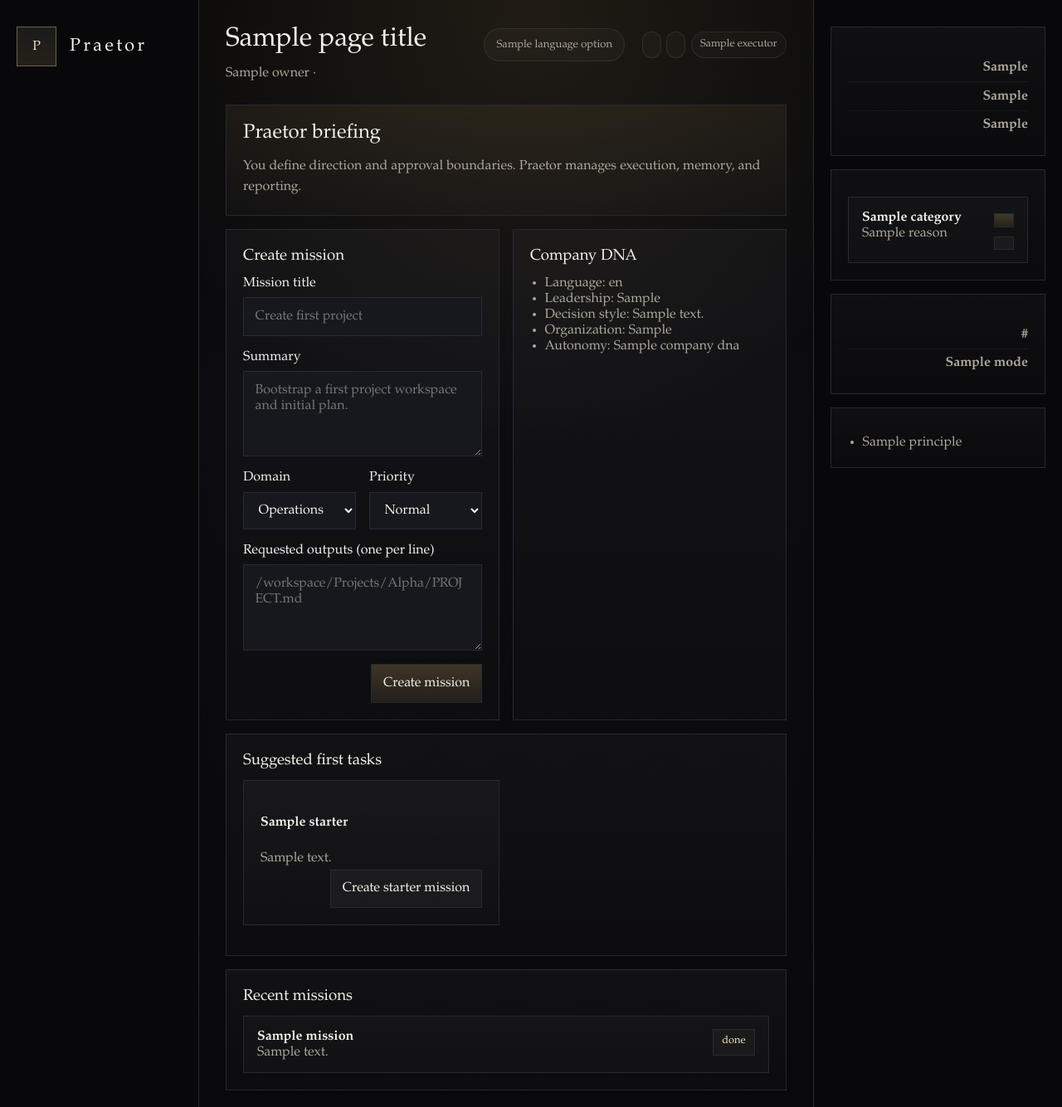
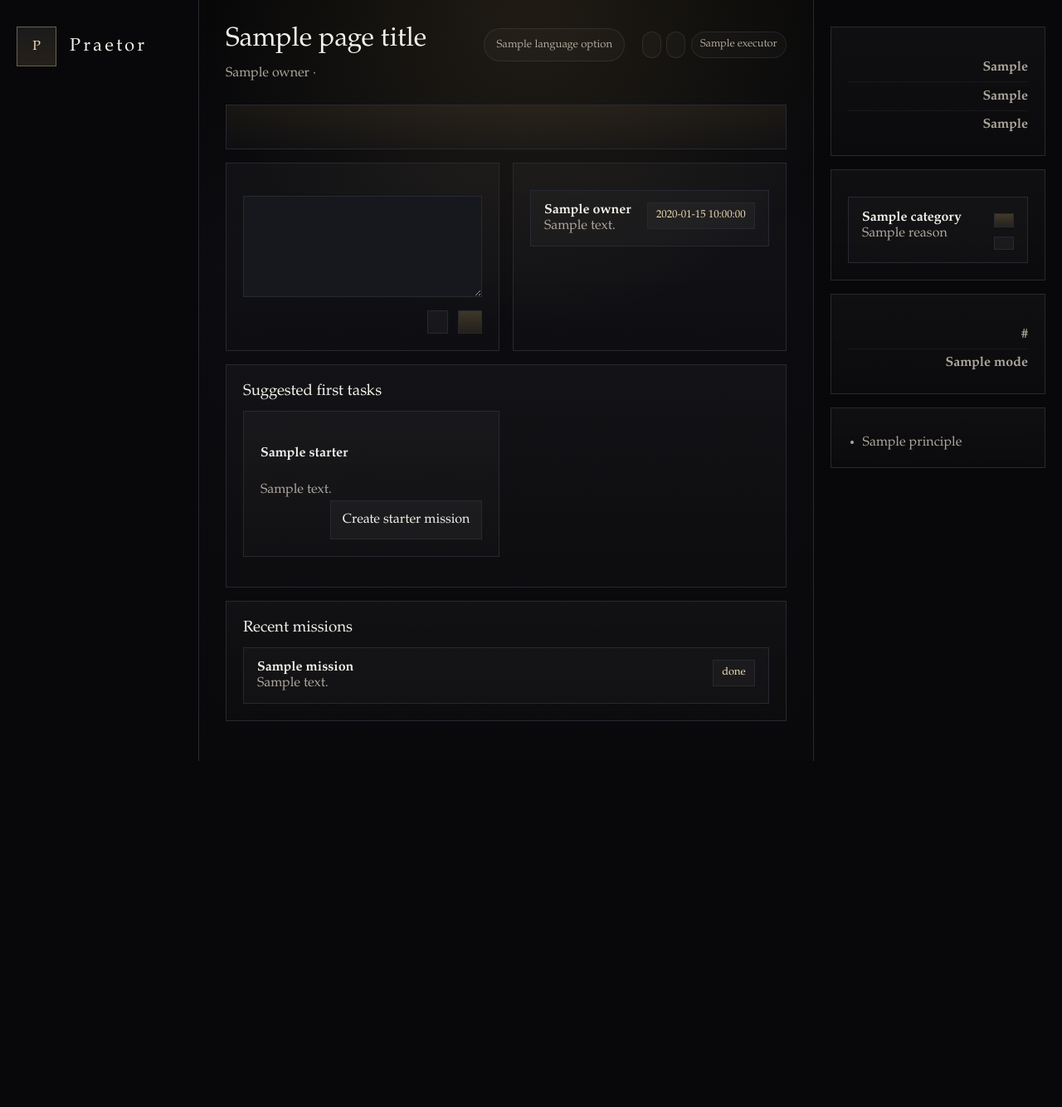
Before and after one commit to chaochungkuo/praetor, a FastAPI app: template apps/api/praetor_api/templates/praetor.html in a window 1280 px wide. Shown: the top 1334 px of the page at 83% size. After the commit the page ends 917 px from the top, so only its background shows below. Run offline with FastAPI, Linux system fonts and the light colour scheme; the template is opened without the code that fills it: most values are stand-ins (such as "Sample title", 1, 10 or a date in 2020); parts of the project's set-up code (start-up, migrations or seed data) failed here and were passed over.

Commit message:
Make Praetor briefing CEO-first

```diff
--- a/apps/api/praetor_api/static/praetor.css
+++ b/apps/api/praetor_api/static/praetor.css
@@ -332,6 +332,8 @@
 .actions {
   display: flex;
   justify-content: flex-end;
+  gap: 0.75rem;
+  flex-wrap: wrap;
 }
 .inline-actions {
   display: flex;
--- a/apps/api/praetor_api/templates/praetor.html
+++ b/apps/api/praetor_api/templates/praetor.html
@@ -276,56 +276,42 @@
     </script>
   {% else %}
     <section class="panel hero">
-      <h2>Praetor briefing</h2>
-      <p>You define direction and approval boundaries. Praetor manages execution, memory, and reporting.</p>
+      <h2>{{ t("praetor_briefing_title") }}</h2>
+      <p>{{ t("praetor_briefing_desc") }}</p>
     </section>
     <section class="grid two">
       <section class="panel">
-        <h3>Create mission</h3>
-        <form class="form-grid" method="post" action="/app/missions">
+        <h3>{{ t("ceo_chat") }}</h3>
+        <p class="muted">{{ t("ceo_chat_desc") }}</p>
+        <form class="form-grid" method="post" action="/app/ceo/conversation">
           <input type="hidden" name="csrf_token" value="{{ csrf_token }}" />
           <label class="full">
-            <span>Mission title</span>
-            <input type="text" name="title" placeholder="Create first project" required />
-          </label>
-          <label class="full">
-            <span>Summary</span>
-            <textarea name="summary" rows="4" placeholder="Bootstrap a first project workspace and initial plan."></textarea>
-          </label>
-          <label>
-            <span>Domain</span>
-            <select name="domain">
-              <option value="operations">Operations</option>
-              <option value="development">Development</option>
-              <option value="finance">Finance</option>
-            </select>
-          </label>
-          <label>
-            <span>Priority</span>
-            <select name="priority">
-              <option value="normal">Normal</option>
-              <option value="high">High</option>
-              <option value="critical">Critical</option>
-            </select>
-          </label>
-          <label class="full">
-            <span>Requested outputs (one per line)</span>
-            <textarea name="requested_outputs" rows="4" placeholder="/workspace/Projects/Alpha/PROJECT.md"></textarea>
+            <span>{{ t("message_to_ceo") }}</span>
+            <textarea name="body" rows="5" placeholder="{{ t('message_to_ceo_placeholder') }}" required></textarea>
           </label>
           <div class="full actions">
-            <button type="submit">Create mission</button>
+            <a class="small-button" href="/office">{{ t("open_chairman_office") }}</a>
+            <button type="submit">{{ t("send_to_ceo") }}</button>
           </div>
         </form>
       </section>
       <section class="panel">
-        <h3>Company DNA</h3>
-        <ul class="compact-list">
-          <li>Language: {{ settings.company_dna.language }}</li>
-          <li>Leadership: {{ settings.company_dna.leadership_style }}</li>
-          <li>Decision style: {{ settings.company_dna.decision_style }}</li>
-          <li>Organization: {{ settings.company_dna.organization_style }}</li>
-          <li>Autonomy: {{ settings.company_dna.autonomy_mode }}</li>
-        </ul>
+        <h3>{{ t("recent_ceo_conversation") }}</h3>
+        {% if ceo_messages %}
+          <div class="list">
+            {% for message in ceo_messages[-6:] %}
+              <div class="list-row">
+                <div>
+                  <strong>{{ "CEO" if message.role == "ceo" else settings.owner.name }}</strong>
+                  <div class="muted">{{ message.body }}</div>
+                </div>
+                <span class="status">{{ format_time(message.created_at) }}</span>
+              </div>
+            {% endfor %}
+          </div>
+        {% else %}
+          <p class="muted">{{ t("no_ceo_messages") }}</p>
+        {% endif %}
       </section>
     </section>
     <section class="panel">
--- a/apps/api/praetor_api/ui.py
+++ b/apps/api/praetor_api/ui.py
@@ -20,6 +20,7 @@
 )
 from .models import (
     ApprovalCreateRequest,
+    ConversationCreateRequest,
     LoginRequest,
     MissionContinueRequest,
     MissionCreateRequest,
@@ -71,6 +72,17 @@
         "approve": "Approve",
         "reject": "Reject",
         "runtime": "Runtime",
+        "praetor_briefing_title": "Praetor briefing",
+        "praetor_briefing_desc": "Talk to the CEO first. Praetor can turn the conversation into missions, approvals, memory, or staffing plans when needed.",
+        "ceo_chat": "Chat with CEO",
+        "ceo_chat_desc": "Use this as the chairman's instruction channel. For the full office view with mission telemetry and voice input, open the Chairman's Office.",
+        "message_to_ceo": "Message to CEO",
+        "message_to_ceo_placeholder": "Tell the CEO what you want to understand, decide, remember, or turn into a mission.",
+        "send_to_ceo": "Send to CEO",
+        "open_chairman_office": "Open Chairman's Office",
+        "recent_ceo_conversation": "Recent CEO conversation",
+        "no_ceo_messages": "No CEO conversation yet.",
+        "ceo_message_sent": "CEO replied.",
         "runtime_settings": "Runtime settings",
         "runtime_settings_desc": "Choose the model runtime Praetor should use. API keys are stored locally as private secret files and are never displayed after saving.",
         "runtime_settings_saved": "Runtime settings saved.",
@@ -318,6 +330,17 @@
         "approve": "批准",
         "reject": "拒絕",
         "runtime": "執行環境",
+        "praetor_briefing_title": "Praetor 簡報",
+        "praetor_briefing_desc": "先跟 CEO 對話。Praetor 會在需要時把對話轉成任務、批准請求、公司記憶或 AI 編組計畫。",
+        "ceo_chat": "與 CEO 對話",
+        "ceo_chat_desc": "這裡是董事長的指令通道。若要看完整辦公室、任務遙測與語音輸入，請進入董事長辦公室。",
+        "message_to_ceo": "給 CEO 的訊息",
+        "message_to_ceo_placeholder": "告訴 CEO 你想了解、決定、記住，或轉成任務的事情。",
+        "send_to_ceo": "送給 CEO",
+        "open_chairman_office": "進入董事長辦公室",
+        "recent_ceo_conversation": "最近 CEO 對話",
+        "no_ceo_messages": "目前尚無 CEO 對話。",
+        "ceo_message_sent": "CEO 已回覆。",
         "runtime_settings": "執行環境設定",
         "runtime_settings_desc": "選擇 Praetor 要使用的模型執行環境。API key 會以私密檔案保存在本機，不會在儲存後回顯。",
         "runtime_settings_saved": "執行環境設定已儲存。",
@@ -952,12 +975,14 @@
     service = request.app.state.ctx.service
     settings = ctx["settings"]
     missions = service.list_missions() if settings is not None else []
+    ceo_messages = service.list_ceo_messages(limit=8) if settings is not None else []
     return templates.TemplateResponse(
         request=request,
         name="praetor.html",
         context={
             **ctx,
             "missions": missions[:8],
+            "ceo_messages": ceo_messages,
             "onboarding_defaults": _default_onboarding(),
             "starter_missions": _starter_missions(),
         },
@@ -1062,6 +1087,24 @@
     except Exception as exc:
         return _redirect("/app/settings", str(exc), "error")
     return _redirect("/app/settings", t("runtime_settings_saved"), "success")
+
+
+@router.post("/app/ceo/conversation")
+async def create_ceo_conversation_submit(request: Request):
+    settings = _require_initialized(request)
+    if settings is None:
+        return _redirect("/app/praetor", "Complete onboarding first.", "error")
+    form = await request.form()
+    _validate_form_csrf(request, form)
+    t = _translator(_ui_language(request, settings))
+    body = str(form.get("body", "")).strip()
+    if not body:
+        return _redirect("/app/praetor", t("message_to_ceo_placeholder"), "error")
+    try:
+        request.app.state.ctx.service.create_ceo_message(ConversationCreateRequest(body=body))
+    except Exception as exc:
+        return _redirect("/app/praetor", _friendly_runtime_error(exc, t), "error")
+    return _redirect("/app/praetor", t("ceo_message_sent"), "success")
 
 
 @router.get("/app/memory", response_class=HTMLResponse)
```
